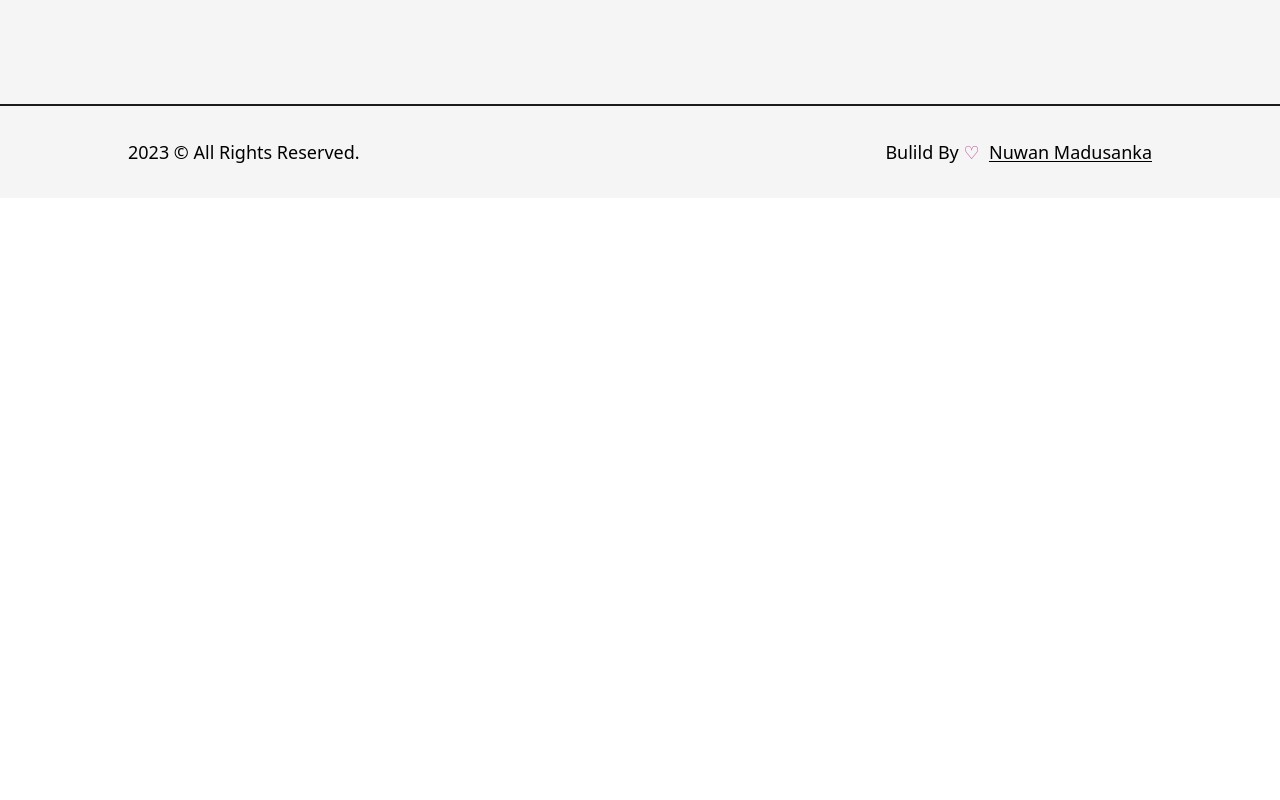
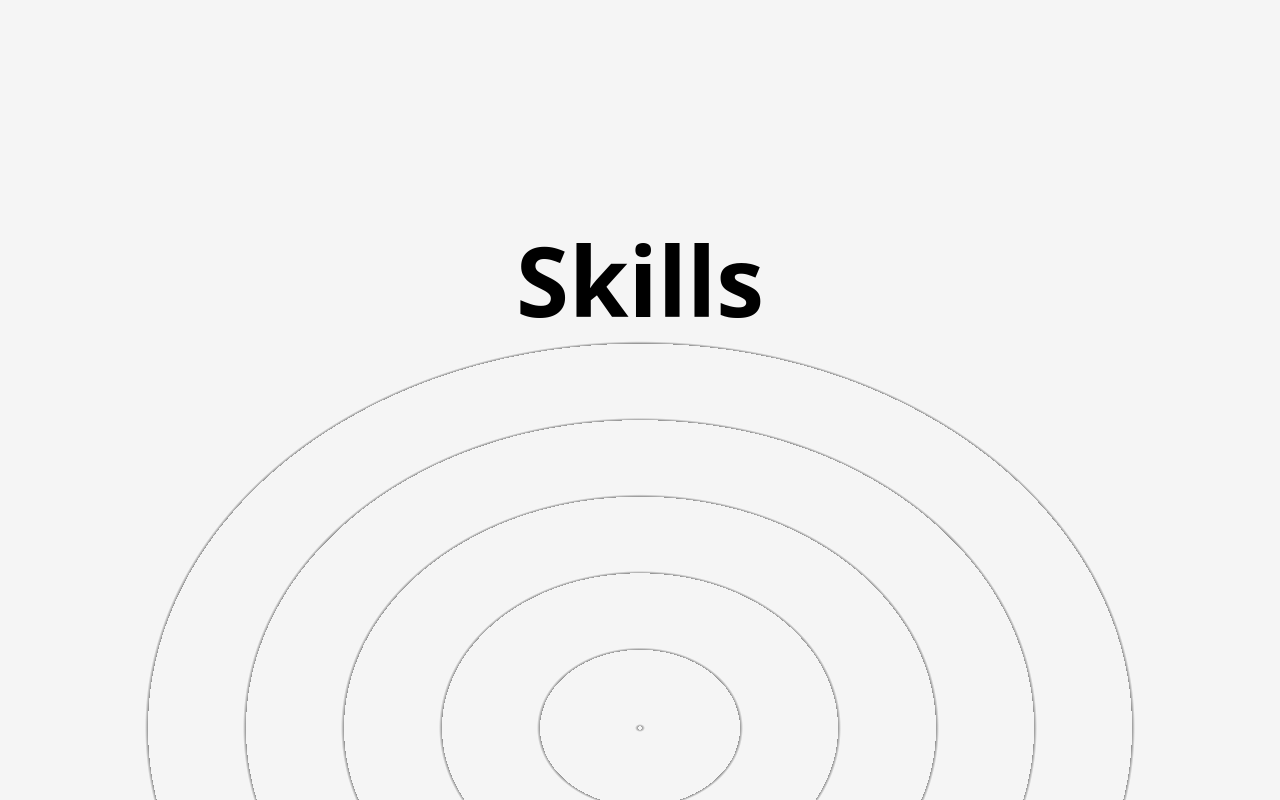
Before and after one commit to nuwandm/my-portfolio, a Next.js app: page /about in a window 1280 px wide. Shown: the part 1140-1940 px from the top of the page. Before the commit the page ends 1338 px from the top, so only its background shows below. Built offline with nearby package versions, Linux system fonts and the light colour scheme.

Commit message:
Added  Repeating Radial Gradient( and )

```diff
--- a/src/components/Footer.js
+++ b/src/components/Footer.js
@@ -11,7 +11,7 @@ const Footer = () => {
         <span>{new Date().getFullYear()} &copy; All Rights Reserved.</span>
         <div className="flex items-center">
           Bulild By&nbsp;
-          <span className="text-primary" text-2xl px-1>
+          <span className="text-primary text-2xl px-1" >
             &#9825; &nbsp;
           </span>
           <Link
--- /dev/null
+++ b/src/components/Skills.js
@@ -0,0 +1,14 @@
+import React from "react";
+
+const Skills = () => {
+  return (
+    <>
+      <h2 className=" font-bold text-8xl mt-64 w-full text-center">Skills</h2>
+      <div className="w-full h-screen realative flex items-center justify-center rounded-full bg-circularLight">
+        <div className="flex items-center justify-center rounded-full font-semibold"></div>
+      </div>
+    </>
+  );
+};
+
+export default Skills;
--- a/src/pages/about.js
+++ b/src/pages/about.js
@@ -6,6 +6,7 @@ import Image from "next/image";
 import profilePic from "../../public/images/profile/developer-pic-2.jpg";
 import { useInView, useMotionValue, useSpring } from "framer-motion";
 import AnimatedNumbers from "../components/AnimatedNumbers";
+import Skills from "@/components/Skills";
 
 const about = () => {
   return (
@@ -72,7 +73,7 @@ const about = () => {
               </div>
               <div className="flex flex-col items-end justify-center ">
                 <span className="inline-block text-7xl font-bold">
-                  <AnimatedNumbers value={100} />+
+                  <AnimatedNumbers value={100} />%
                 </span>
                 <h2 className="text-xl font-medium capitalize text-dark/75  ">
                   Dedication
@@ -80,6 +81,7 @@ const about = () => {
               </div>
             </div>
           </div>
+          <Skills/>
         </Layout>
       </main>
     </>
--- a/tailwind.config.js
+++ b/tailwind.config.js
@@ -17,6 +17,10 @@ module.exports = {
       animation: {
         "spin-slow": "spin 15s linear infinite",
       },
+      backgroundImage: {
+        circularLight:
+          "repeating-radial-gradient(rgba(0,0,0,0.4) 2px,#f5f5f5 5px ,#f5f5f5 100px);",
+      },
     },
   },
   plugins: [],
```
